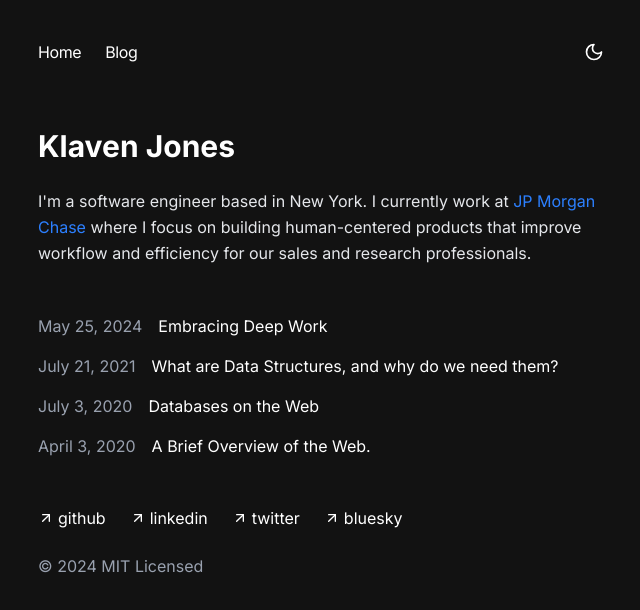
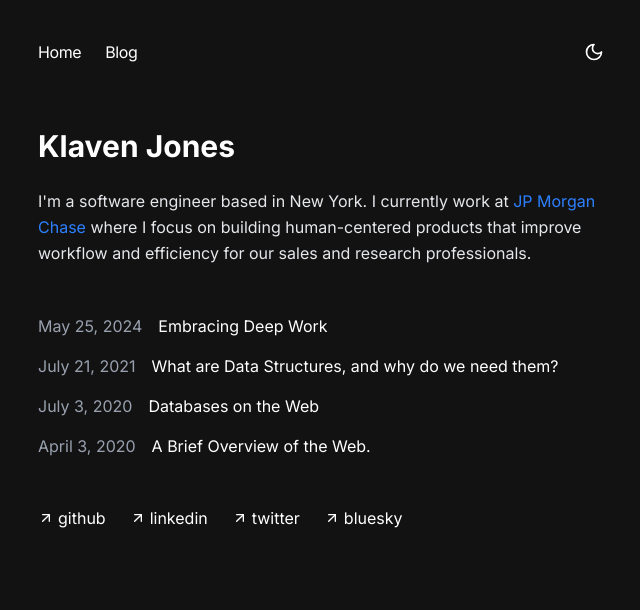
Before and after one commit to klavenjones/personal-site, a Next.js app: page / in a window 1280 px wide. Shown: the top 610 px of the page, without its empty margins (314-954 px from the left). Built offline with nearby package versions, Linux system fonts and the light colour scheme.

Commit message:
removed license from footer

```diff
--- a/components/ui/footer.tsx
+++ b/components/ui/footer.tsx
@@ -47,7 +47,7 @@ export function Footer() {
       ))}
     </div>
 
-    <div className={`${isDark ? "text-gray-400" : "text-gray-600"}`}>© 2024 MIT Licensed</div>
+    {/* <div className={`${isDark ? "text-gray-400" : "text-gray-600"}`}>© 2024 MIT Licensed</div> */}
   </footer>
   )
 }
```
